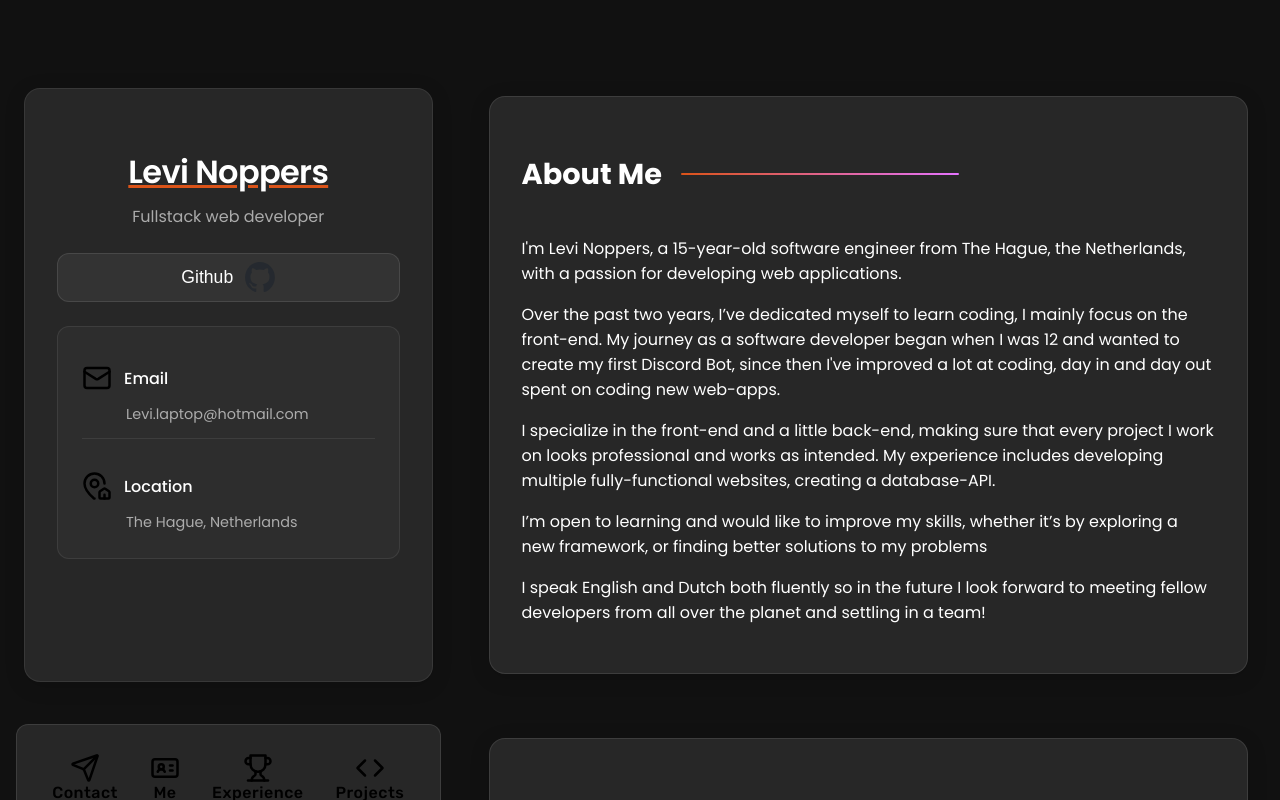
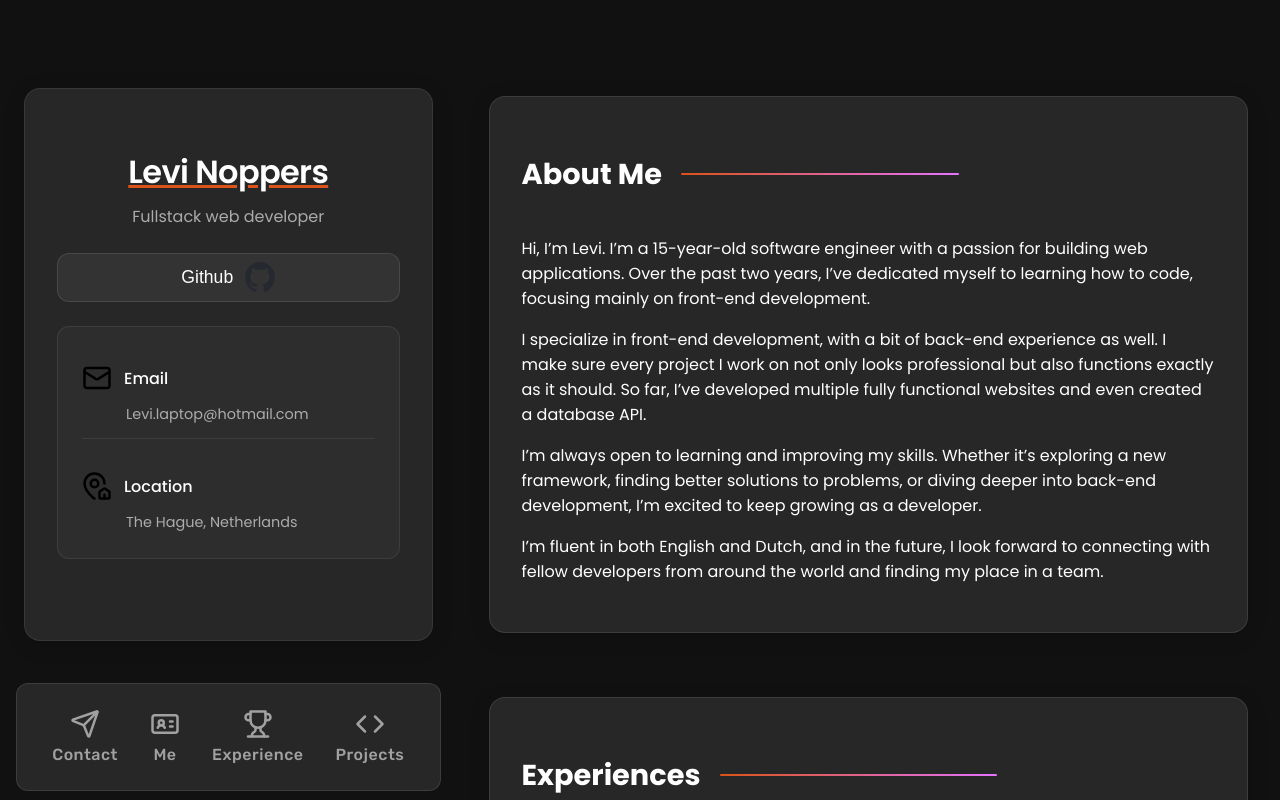
Before and after one commit to MonkyMars/Portfolio---remastered, a Next.js app: page / in a window 1280 px wide. Shown: the top 800 px of the page. Built offline with nearby package versions, Linux system fonts and the light colour scheme.

Commit message:
update dependencies and improve styles; enhance personal introduction on homepage

```diff
--- a/package.json
+++ b/package.json
@@ -11,7 +11,7 @@
   "dependencies": {
     "aos": "^2.3.4",
     "lucide-react": "^0.469.0",
-    "next": "^14.1.0",
+    "next": "^15.1.4",
     "react": "^18.2.0",
     "react-dom": "18.2.0",
     "sass": "^1.80.5",
--- a/pages/index.tsx
+++ b/pages/index.tsx
@@ -29,12 +29,11 @@ interface projects {
 const Home: NextPage = () => {
   const router = useRouter();
   const about_me_text = [
-    `I'm Levi Noppers, a 15-year-old software engineer from The Hague, the Netherlands, with a passion for developing web applications.`,
-    `Over the past two years, I’ve dedicated myself to learn coding, I mainly focus on the front-end. My journey as a software developer began when I was 12 and wanted to create my first Discord Bot, since then I've improved a lot at coding, day in and day out spent on coding new web-apps.`,
-    `I specialize in the front-end and a little back-end, making sure that every project I work on looks professional and works as intended. My experience includes developing multiple fully-functional websites, creating a database-API.`,
-    `I’m open to learning and would like to improve my skills, whether it’s by exploring a new framework, or finding better solutions to my problems`,
-    `I speak English and Dutch both fluently so in the future I look forward to meeting fellow developers from all over the planet and settling in a team!`,
-  ];
+    `Hi, I’m Levi. I’m a 15-year-old software engineer with a passion for building web applications. Over the past two years, I’ve dedicated myself to learning how to code, focusing mainly on front-end development.`,
+    `I specialize in front-end development, with a bit of back-end experience as well. I make sure every project I work on not only looks professional but also functions exactly as it should. So far, I’ve developed multiple fully functional websites and even created a database API.`,
+    `I’m always open to learning and improving my skills. Whether it’s exploring a new framework, finding better solutions to problems, or diving deeper into back-end development, I’m excited to keep growing as a developer.`,
+    `I’m fluent in both English and Dutch, and in the future, I look forward to connecting with fellow developers from around the world and finding my place in a team.`,
+];
 
   const nav_icons: navIcons[] = [
     { label: "Contact", href: "#aside", src: Send },
--- a/styles/Home.module.scss
+++ b/styles/Home.module.scss
@@ -105,7 +105,7 @@
       padding: 0.75rem 0;
       border-bottom: 1px solid rgba(255, 255, 255, 0.08);
       cursor: pointer;
-      transition: opacity 0.3s ease;
+      transition: opacity transform 0.3s ease;
 
       &:last-child {
         border-bottom: none;
@@ -114,6 +114,7 @@
 
       &:hover {
         opacity: 0.85;
+        transform: scale(1.02)
       }
 
       div {
@@ -180,12 +181,13 @@
         justify-content: center;
         align-items: center;
         cursor: pointer;
+        gap: .4em;
         transition: all 0.4s cubic-bezier(0.4, 0, 0.2, 1);
         padding: 1em;
         border-radius: 16px;
         font-weight: 500;
         letter-spacing: 0.5px;
-
+        color: #a1a1a1;
         &:hover {
           color: #fff;
           transform: translateY(-2px);
--- a/tsconfig.json
+++ b/tsconfig.json
@@ -15,7 +15,8 @@
     "moduleResolution": "node",
     "resolveJsonModule": true,
     "isolatedModules": true,
-    "jsx": "preserve"
+    "jsx": "preserve",
+    "target": "ES2017"
   },
   "include": [
     "next-env.d.ts",
```
Also changed, not shown: next-env.d.ts, 1 other file (tests, documents, lock files or other folders).
